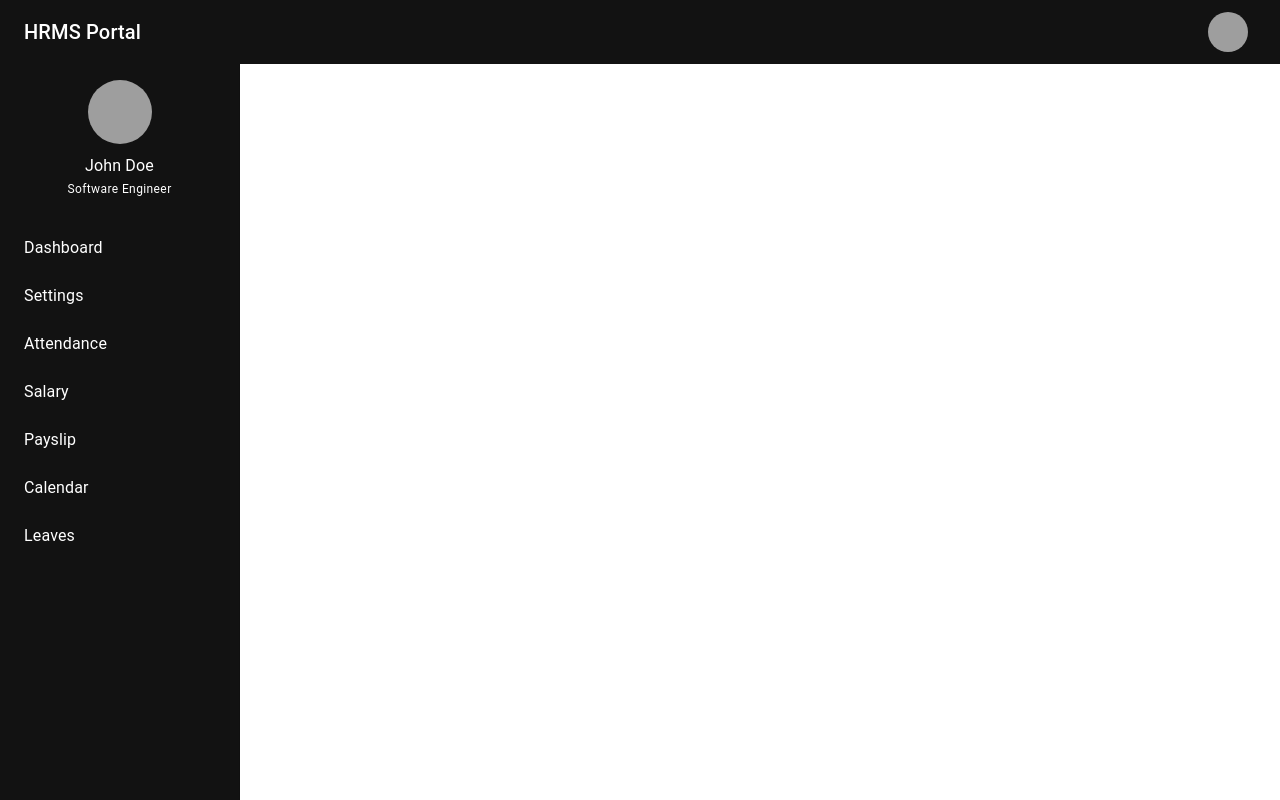
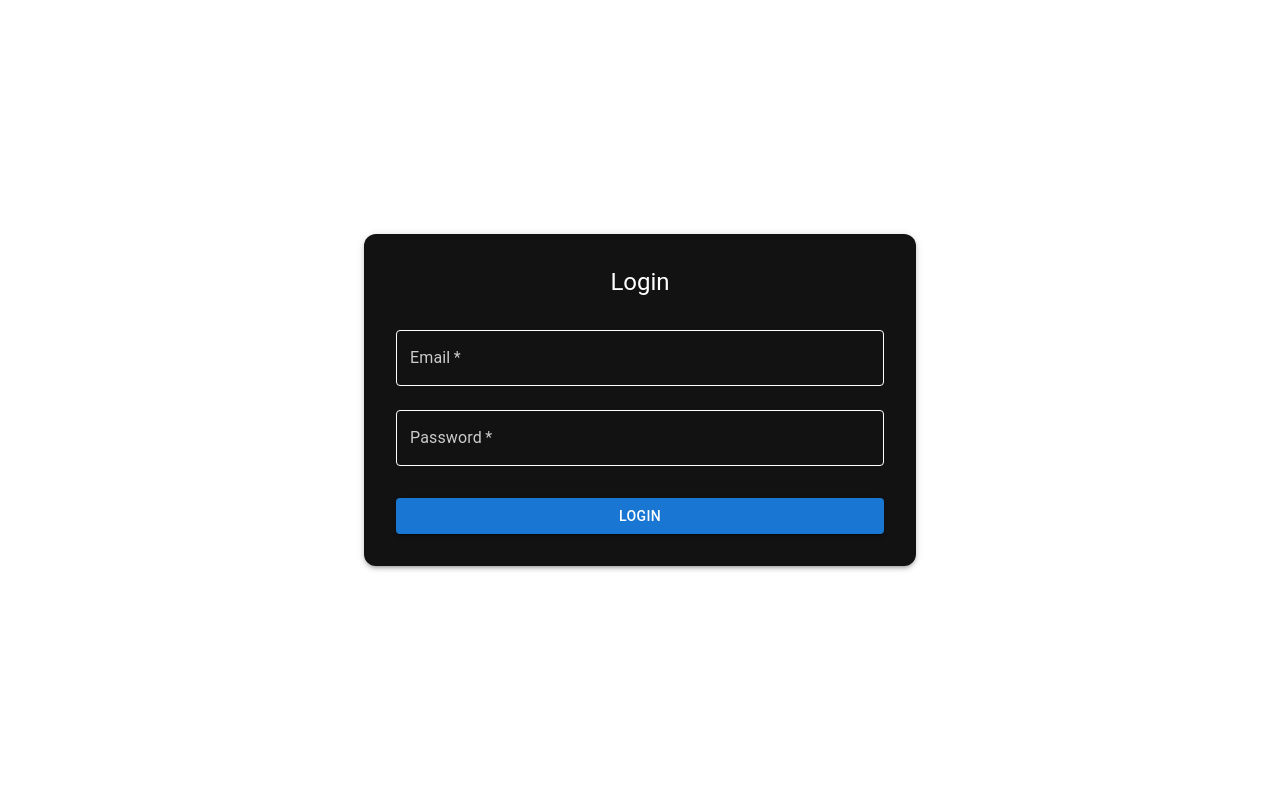
Before and after one commit to Rio2927/HRMS, a React app in the folder frontend/: page /login in a window 1280 px wide. Built offline with nearby package versions, Linux system fonts and the light colour scheme; no server answers; grey boxes are pictures that could not be loaded; the HTML template or start-up script is replaced by a standard one.

Commit message:
Login page

```diff
--- a/frontend/src/App.css
+++ b/frontend/src/App.css
@@ -6,7 +6,6 @@ body,
   margin: 0;
 }
 
-
 * {
   box-sizing: border-box;
 }
--- a/frontend/src/App.jsx
+++ b/frontend/src/App.jsx
@@ -1,43 +1,107 @@
+// import "./App.css";
+// import Navbar from "./navbar";
+// import Sidebar from "./components/sidebar";
+// import { Box } from "@mui/material";
+// import { BrowserRouter as Router, Routes, Route } from "react-router-dom";
+
+// import Dashboard from "./components/main-body/dashboard";
+// import Salary from "./components/main-body/salary";
+// import Leaves from "./components/main-body/leaves";
+// import Attendance from "./components/main-body/attendance";
+// import Payslip from "./components/main-body/payslip";
+// import Login from "../src/pages/Login";
+
+// function App() {
+//   return (
+//     <Router>
+//       <Routes>
+//         <Route path="/login" element={<Login />} />
+//       </Routes>
+
+//       <Navbar />
+//       <Box sx={{ display: "flex" }}>
+//         <Sidebar />
+
+//         {/* Main Body */}
+//         <Box // Main Body (Connected to Topbar (MUI - Appbar) and Sidebar)
+//           sx={{
+//             width: "calc(100vw - 260px)", // Previously 245px
+//             height: "calc(100vh - 70px)",
+//             // border: "2px solid white",
+//             marginTop: "65px",
+//           }}
+//         >
+//           <Routes>
+//             <Route path="/" element={<Dashboard />} />
+//             <Route path="/salary" element={<Salary />} />
+//             <Route path="/leaves" element={<Leaves />} />
+//             <Route path="/attendance" element={<Attendance />} />
+//             <Route path="/payslip" element={<Payslip />} />
+//           </Routes>
+//         </Box>
+
+//         {/* Main Body */}
+//       </Box>
+//     </Router>
+//   );
+// }
+
+// export default App;
+
 import "./App.css";
 import Navbar from "./navbar";
 import Sidebar from "./components/sidebar";
 import { Box } from "@mui/material";
-import { BrowserRouter as Router, Routes, Route } from "react-router-dom";
+import {
+  BrowserRouter as Router,
+  Routes,
+  Route,
+  useLocation,
+} from "react-router-dom";
 
 import Dashboard from "./components/main-body/dashboard";
 import Salary from "./components/main-body/salary";
-import Leaves from "./components/main-body/leaves"
-import Attendance from "./components/main-body/attendance"
-import Payslip from "./components/main-body/payslip"
+import Leaves from "./components/main-body/leaves";
+import Attendance from "./components/main-body/attendance";
+import Payslip from "./components/main-body/payslip";
+import Login from "../src/pages/Login";
 
-function App() {
+function AppContent() {
+  const location = useLocation();
+  const hideLayout = location.pathname === "/login";
+
   return (
-    <Router>
+    <>
+      {!hideLayout && <Navbar />}
+      <Box sx={{ display: "flex" }}>
+        {!hideLayout && <Sidebar />}
 
-      <Navbar />
-      <Box sx={{ display: "flex" }}>
-        <Sidebar />
-
-        {/* Main Body */}
-        <Box                                                              // Main Body (Connected to Topbar (MUI - Appbar) and Sidebar)
+        <Box
           sx={{
-            width: "calc(100vw - 260px)", // Previously 245px
-            height: "calc(100vh - 70px)",
-            // border: "2px solid white",
-            marginTop: "65px",
+            width: !hideLayout ? "calc(100vw - 260px)" : "100vw",
+            height: !hideLayout ? "calc(100vh - 70px)" : "100vh",
+            marginTop: !hideLayout ? "65px" : 0,
           }}
         >
           <Routes>
+            <Route path="/login" element={<Login />} />
             <Route path="/" element={<Dashboard />} />
+            <Route path="/dashboard" element={<Dashboard />} />
             <Route path="/salary" element={<Salary />} />
             <Route path="/leaves" element={<Leaves />} />
             <Route path="/attendance" element={<Attendance />} />
             <Route path="/payslip" element={<Payslip />} />
           </Routes>
         </Box>
+      </Box>
+    </>
+  );
+}
 
-        {/* Main Body */}
-      </Box>
+function App() {
+  return (
+    <Router>
+      <AppContent />
     </Router>
   );
 }
--- a/frontend/src/pages/Login.jsx
+++ b/frontend/src/pages/Login.jsx
@@ -1,14 +1,17 @@
-import "./App.css";
-import { Box } from "@mui/material";
-import { useState } from "react";
-// import { BrowserRouter as Router, Routes, Route } from "react-router-dom";
+import {
+  Box,
+  Container,
+  Paper,
+  Typography,
+  TextField,
+  Button,
+} from "@mui/material";
+
 
 function App() {
-  const [formData, setFormData] = useState(null);
-
-  const handleSubmit = () => {
+  const handleSubmit = (e) => {
+    e.preventDefault();
     console.log("Working");
-    setFormData("Test Delete line 11")
   };
 
   const handleChange = () => {
@@ -16,8 +19,28 @@ function App() {
   };
 
   return (
-    <Container maxWidth="sm">
-      <Paper elevation={3} sx={{ padding: 4, marginTop: 8 }}>
+    <Container
+      maxWidth="sm"
+      sx={{
+        display: "flex",
+        justifyContent: "center",
+        alignItems: "center",
+        height: "100vh",
+        "&.MuiContainer-root": {
+          minWidth: "0 !important", // force override
+        },
+      }}
+    >
+      <Paper
+        elevation={3}
+        sx={{
+          padding: 4,
+          // marginTop: 8,
+          backgroundColor: "#121212",
+          color: "white",
+          borderRadius: "12px"
+        }}
+      >
         <Typography variant="h5" gutterBottom align="center">
           Login
         </Typography>
@@ -30,9 +53,27 @@ function App() {
             type="email"
             variant="outlined"
             margin="normal"
-            value={formData.email}
             onChange={handleChange}
             required
+            InputLabelProps={{
+              style: { color: "#ccc" },
+            }}
+            InputProps={{
+              style: { color: "white", borderColor: "white" },
+            }}
+            sx={{
+              "& .MuiOutlinedInput-root": {
+                "& fieldset": {
+                  borderColor: "white", // default border color
+                },
+                "&:hover fieldset": {
+                  borderColor: "#90caf9", // border on hover
+                },
+                "&.Mui-focused fieldset": {
+                  borderColor: "#1976d2", // border when focused
+                },
+              },
+            }}
           />
           <TextField
             fullWidth
@@ -41,9 +82,27 @@ function App() {
             type="password"
             variant="outlined"
             margin="normal"
-            value={formData.password}
             onChange={handleChange}
             required
+            InputLabelProps={{
+              style: { color: "#ccc" },
+            }}
+            InputProps={{
+              style: { color: "white", borderColor: "white" },
+            }}
+            sx={{
+              "& .MuiOutlinedInput-root": {
+                "& fieldset": {
+                  borderColor: "white", // default border color
+                },
+                "&:hover fieldset": {
+                  borderColor: "#90caf9", // border on hover
+                },
+                "&.Mui-focused fieldset": {
+                  borderColor: "#1976d2", // border when focused
+                },
+              },
+            }}
           />
           <Button
             type="submit"
```
